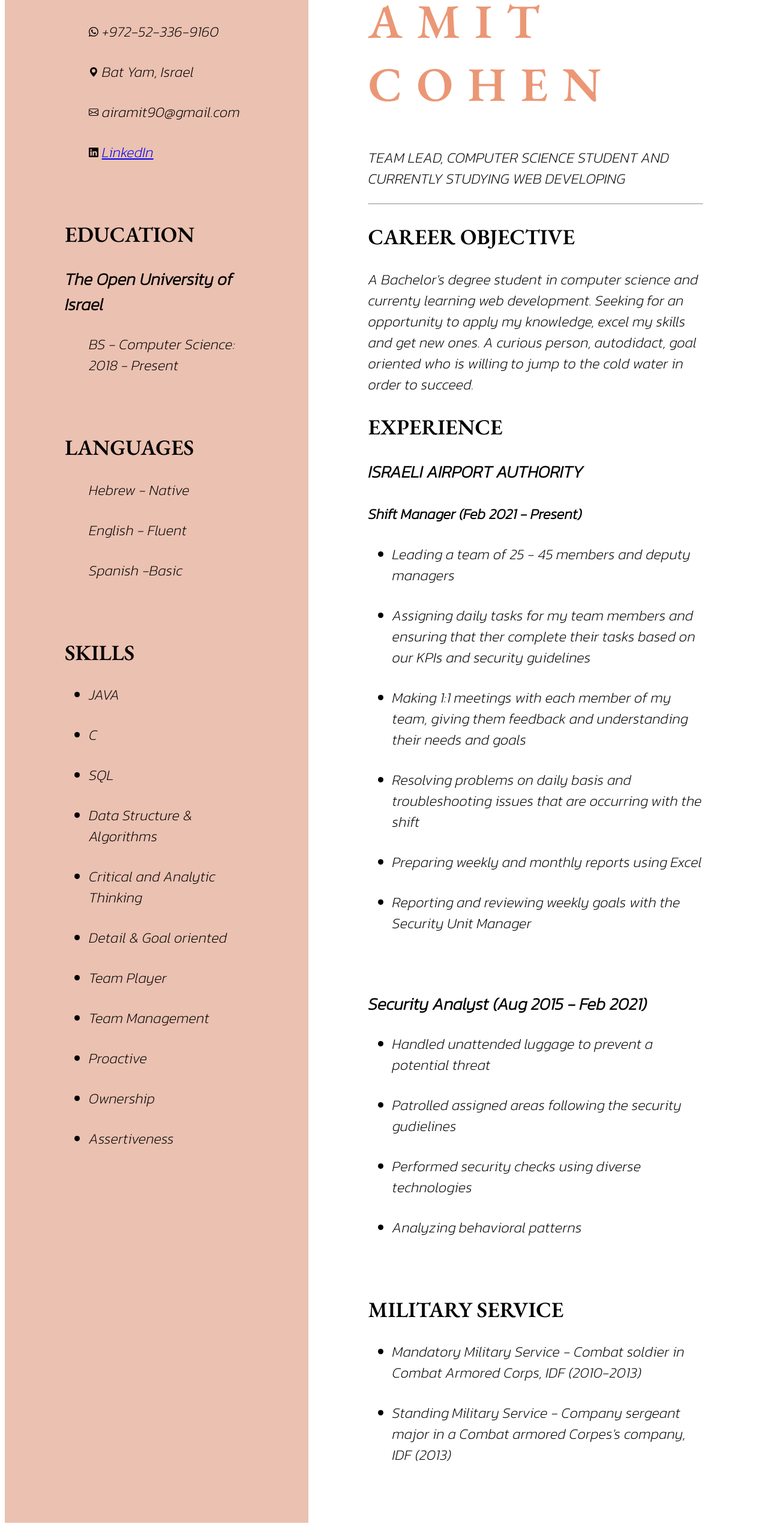
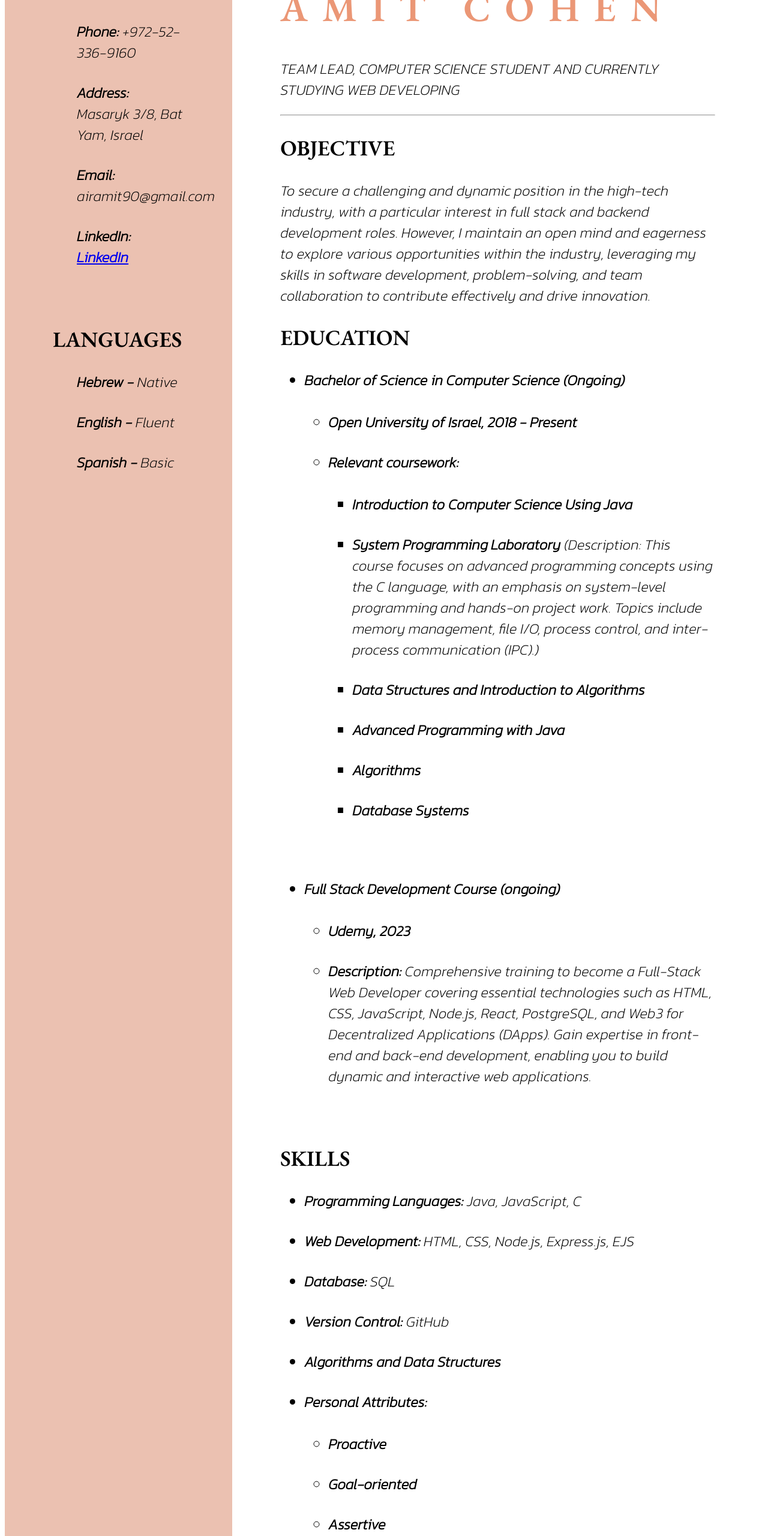
Before and after one commit to AmitCohen90/CSS-portfolio, a plain HTML site: page CV.html in a window 1280 px wide. Shown: the part 80-2640 px from the top of the page at 60% size. Drawn offline with nearby package versions, Linux system fonts and the light colour scheme.

Commit message:
Update CV

```diff
--- a/CV.html
+++ b/CV.html
@@ -14,30 +14,38 @@
             display: grid;
             height: 100%;
             width: 100%;
-            grid-template-columns: 40% 60%;
+            grid-template-columns: 30% 70%;
             grid-template-rows: 100%;
         }
 
         .col2{
             background-color: #ebc1b1;
-            padding-left: 100px;
-            padding-right: 100px;
+            padding-left: 80px;
+            padding-right: 80px;
             grid-area: 1/1/2/2;
-        }
-
-        .col1{
-            padding-left: 100px;
-            padding-right: 100px;
-            grid-area: 1/2/2/3;
         }
 
         .left-list{
             list-style: none;
         }
 
+        .right-list li, .left-list li{
+            font-weight: bold;
+        }
+
+        .right-list span, .left-list span{
+            font-weight: normal;
+        }
+
+        .col1{
+            padding-left: 80px;
+            padding-right: 80px;
+            grid-area: 1/2/2/3;
+        }
+
         h1{
             font-family: 'EB Garamond', serif;
-            font-size: 5rem;
+            font-size: 4rem;
             letter-spacing: 1.5rem;
             color: #EB9776;
         }
@@ -54,15 +62,36 @@
             margin-bottom: 2rem;
         }
 
+        @media (max-width: 1200px){
+            .col2{
+                padding-left: 20px;
+                padding-right: 20px;
+            }
+            body{
+                font-size: 1.2rem;
+            }
+            h1{
+                font-size: 3rem;
+            }
+
+            h2{
+                font-size: 1.5rem;
+            }
+        }
+
         @media (max-width: 991px){
             .container{
-                display: block;
+                display: flex;
+                flex-direction: column;
             }
 
             .col2{
                 padding-top: 30px;
                 padding-bottom: 30px;
                 padding-left: 0;
+                display: flex;
+                flex-direction: column;
+                align-items: left;
             }
 
             .col2-content{
@@ -84,14 +113,101 @@
 <body>
     <div class="container">
         <div class="col1">
-            <h1>AMIT COHEN</h1>
+            <div class="h1-container">
+                <h1>AMIT COHEN</h1>
+            </div>
             <p>TEAM LEAD, COMPUTER SCIENCE STUDENT AND CURRENTLY STUDYING WEB DEVELOPING</p>
             <hr class="horizontal-rule">
-            <h2>CAREER OBJECTIVE</h2>
-            <p>A Bachelor's degree student in computer science and currenty learning web development. Seeking
-                for an opportunity to apply my knowledge, excel my skills and get new ones. A curious person,
-                autodidact, goal oriented who is willing to jump to the cold water in order to succeed.
+            <h2>OBJECTIVE</h2>
+            <p>To secure a challenging and dynamic position in the high-tech industry, with a particular interest
+               in full stack and backend development roles. However, I maintain an open mind and eagerness to
+               explore various opportunities within the industry, leveraging my skills in software development,
+               problem-solving, and team collaboration to contribute effectively and drive innovation.
             </p>
+
+            <h2>EDUCATION</h2>
+            <ul class="right-list">
+                <li>Bachelor of Science in Computer Science (Ongoing)
+                    <ul> <br>
+                        <li>Open University of Israel, 2018 - Present</li>
+                        <li> Relevant coursework:
+                            <ul> <br>
+                                <li>Introduction to Computer Science Using Java</li>
+                                <li>System Programming Laboratory <span>(Description: This course focuses on
+                                    advanced programming concepts using the C language, with an emphasis on
+                                    system-level programming and hands-on project work. Topics include memory
+                                    management, file I/O, process control, and inter-process communication
+                                    (IPC).)</span></li>
+                                <li>Data Structures and Introduction to Algorithms</li>
+                                <li>Advanced Programming with Java</li>
+                                <li>Algorithms</li>
+                                <li>Database Systems</li>
+                            </ul>
+                        </li>
+                    </ul>
+                </li>
+                <li>Full Stack Development Course (ongoing)
+                    <ul> <br>
+                        <li>Udemy, 2023</li>
+                        <li>Description: <span>Comprehensive training to become a Full-Stack Web Developer
+                            covering essential technologies such as HTML, CSS, JavaScript, Node.js, React,
+                            PostgreSQL, and Web3 for Decentralized Applications (DApps). Gain expertise in
+                            front-end and back-end development, enabling you to build dynamic and interactive web
+                            applications.</span></li>
+                    </ul>
+                </li>
+            </ul>
+
+            <h2>SKILLS</h2>
+            <ul class="right-list">
+                <li>Programming Languages: <span>Java, JavaScript, C</span></li>
+                <li>Web Development: <span>HTML, CSS, Node.js, Express.js, EJS</span></li>
+                <li>Database: <span>SQL</span></li>
+                <li>Version Control: <span>GitHub</span></li>
+                <li>Algorithms and Data Structures</li>
+                <li>Personal Attributes:
+                    <ul> <br>
+                        <li>Proactive</li>
+                        <li>Goal-oriented</li>
+                        <li>Assertive</li>
+                        <li>Leadership and Team Management Skills <span>(Demonstrated as a Team Leader in current
+                            role)</span></li>
+                    </ul>
+                </li>
+            </ul>
+
+            <h2>PROJECTS</h2>
+            <ul class="right-list">
+                <li> Project Name: <span>Trivia Game</span>
+                    <ul>
+                        <li>Description: <span>Developed a web-based trivia game where users can test their
+                            knowledge by answering a variety of trivia questions. The game features a
+                            user-friendly interface and dynamically generated questions retrieved from a public
+                            API. Implemented server-side logic using Node.js and Express.js, along with EJS for
+                            dynamic content rendering. HTML, CSS, and JavaScript were utilized to create
+                            interactive and visually appealing elements.</span>
+                        </li>
+                        <li>Technologies Used: <span>HTML, CSS, JavaScript, Node.js, Express.js, EJS</span></li>
+                        <li>GitHub Repository: <a href="https://github.com/AmitCohen90/Trivia-game"><span>https://github.com/AmitCohen90/Trivia-game</span></a></li>
+                    </ul>
+                </li>
+                <li> Project Name: <span>To-Do List</span>
+                    <ul>
+                        <li>
+                            Description: <span>Created an interactive To-Do List application leveraging HTML,
+                            CSS, and JavaScript (Node.js, Express.js, EJS) technologies. The project enables
+                            users to seamlessly add, remove, and edit tasks, enhancing task management efficiency.
+                            Hosted the project on GitHub for version control and collaboration. Demonstrated
+                            competencies in full-stack development, incorporating Node.js and Express.js for
+                            server-side functionality, and employing modern web development principles for
+                            optimal user experience.</span>
+                        </li>
+                        <li>Technologies Used: <span>HTML, CSS, JavaScript, Node.js, Express.js, EJS</span></li>
+                        <li>GitHub Repository: <a href="https://github.com/AmitCohen90/todo-list-app.git"><span>https://github.com/AmitCohen90/todo-list-app.git</span></a></li>
+                    </ul>
+                </li>
+            </ul>
+
             <h2>EXPERIENCE</h2>
             <h3>ISRAELI AIRPORT AUTHORITY</h3>
             <h4>Shift Manager (Feb 2021 - Present)</h4>
@@ -128,39 +244,18 @@
             <div class="col2-content">
                 <h2>CONTACT</h2>
                 <ul class="left-list">
-                    <li><img src="./images/whatsapp.svg" alt="whatsapp"> +972-52-336-9160</li>
-                    <li><img src="./images/geo-alt-fill.svg" alt="location"> Bat Yam, Israel</li>
-                    <li><img src="./images/envelope.svg" alt="email"> airamit90@gmail.com</li>
-                    <li><img src="./images/linkedin.svg" alt="linkedin"> <a
+                    <li>Phone: <span>+972-52-336-9160</span></li>
+                    <li>Address: <span>Masaryk 3/8, Bat Yam, Israel</span></li>
+                    <li>Email: <span>airamit90@gmail.com</span></li>
+                    <li>LinkedIn: <a
                             href="https://www.linkedin.com/in/amitcohen90">LinkedIn</a></li>
-                </ul>
-
-                <h2>EDUCATION</h2>
-                <h3>The Open University of Israel</h3>
-                <ul class="left-list">
-                    <li>BS - Computer Science: 2018 - Present</li>
                 </ul>
 
                 <h2>LANGUAGES</h2>
                 <ul class="left-list">
-                    <li>Hebrew - Native</li>
-                    <li>English - Fluent</li>
-                    <li>Spanish -Basic</li>
-                </ul>
-
-                <h2>SKILLS</h2>
-                <ul>
-                    <li>JAVA</li>
-                    <li>C</li>
-                    <li>SQL</li>
-                    <li>Data Structure & Algorithms</li>
-                    <li>Critical and Analytic Thinking</li>
-                    <li>Detail & Goal oriented</li>
-                    <li>Team Player</li>
-                    <li>Team Management</li>
-                    <li>Proactive</li>
-                    <li>Ownership</li>
-                    <li>Assertiveness</li>
+                    <li>Hebrew - <span>Native</span></li>
+                    <li>English - <span>Fluent</span></li>
+                    <li>Spanish - <span>Basic</span></li>
                 </ul>
             </div>
         </div>
```
